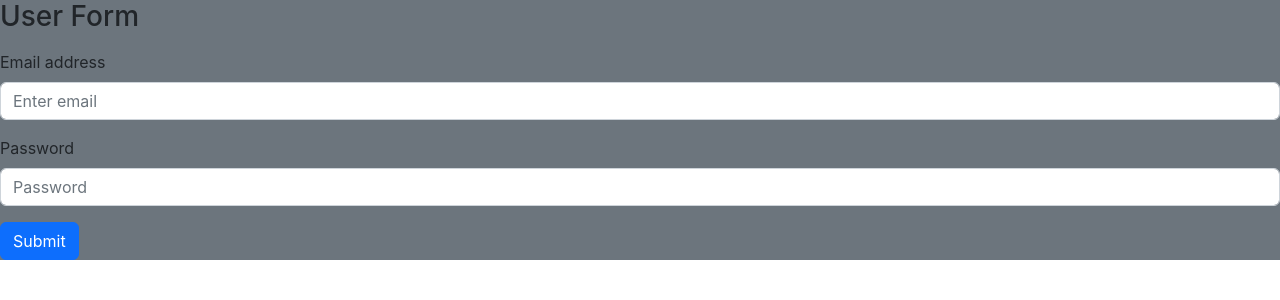
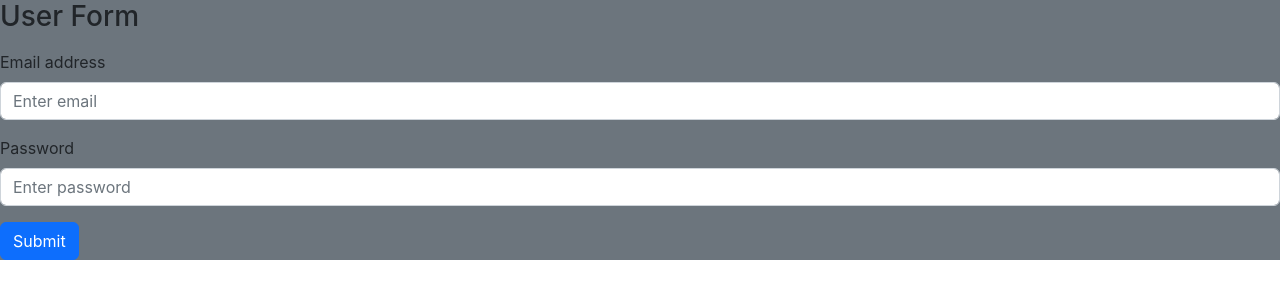
Before and after one commit to kabradshaw1/test1, a React (Create React App) app: page / in a window 1280 px wide. Shown: the top 300 px of the page. Built offline with nearby package versions, Linux system fonts and the light colour scheme; the HTML template or start-up script is replaced by a standard one.

Commit message:
working on user form

```diff
--- a/src/pages/Home.jsx
+++ b/src/pages/Home.jsx
@@ -6,6 +6,7 @@ import Button from 'react-bootstrap/Button';
 
 const Home = () => {
   const [emailInput, setEmailInput] = useState('')
+  const [passwordInput, setPasswordInput] = useState('')
 
   const handleSubmit = async (event) => {
     event.preventDefault();
@@ -21,7 +22,7 @@ const Home = () => {
       </Form.Group>
       <Form.Group className='mb-3' controlId='formBasicPassword'>
         <Form.Label>Password</Form.Label>
-        <Form.Control type='password' placeholder='Password'/>
+        <Form.Control name='passwordInput' value={passwordInput} onChange={(e) => setPasswordInput(e.target.value)} type='text' placeholder='Enter password'/>
       </Form.Group>
       <Button variant="primary" type="submit">
         Submit
```
